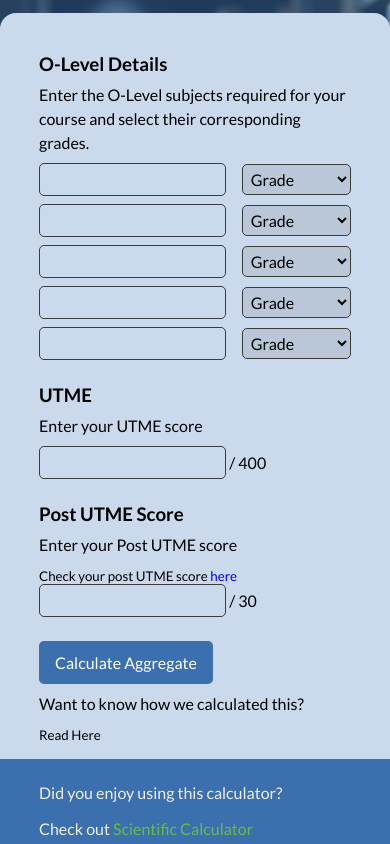
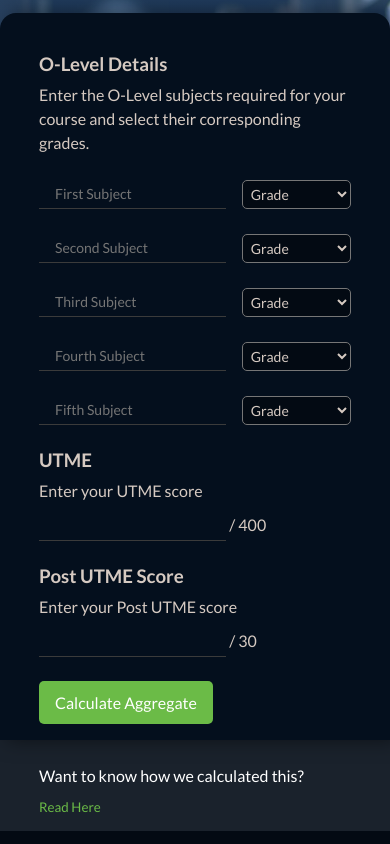
Before and after one commit to steph-crown/aggregate-calculator, a plain HTML site: page index.html in a window 390 px wide. Shown: the part 223-1067 px from the top of the page. Drawn offline with Linux system fonts and the light colour scheme.

Commit message:
done with mobile

```diff
--- a/css/index.css
+++ b/css/index.css
@@ -45,7 +45,8 @@
     nav,
     main,
     footer,
-    aside {
+    aside,
+    #how-to-calculate {
         padding: 0px calc(0.18 * 100vw);
     }
 
@@ -72,16 +73,23 @@
     }
 
     aside {
-        background-color: #cad9ec;
+        background-color: #040f1d;
         border-radius: 16px 16px 0 0;
         padding: 24px initial;
+        box-shadow: 7px 0 20px rgba(0, 0, 0, 0.5);
+        color: rgb(214, 202, 194);
     }
 
-    .flex {
+    .flex,
+    .flexes {
         display: flex;
         align-items: center;
         justify-content: space-between;
         margin: 8px 0;
+    }
+
+    .flex {
+        margin: 24px 0;
     }
 
     nav {
@@ -98,6 +106,8 @@
 
     p {
         margin: 8px 0;
+        font-weight: 400;
+        font-style: normal;
     }
 
     section {
@@ -111,18 +121,27 @@
         border-radius: 5px;
         padding: 6px 16px;
         font-size: 16px;
-        border: 1px solid #3b3b3b;
+        /* border: 1px solid #3b3b3b; */
     }
 
     input {
         width: 60%;
         background: transparent;
+        font-family: Lato;
+        font-weight: 400;
+        font-size: 14px;
+        /* padding: 10px 16px; */
+        border: none;
+        border-bottom: 1px solid #3b3b3b;
+        border-radius: 0;
     }
 
     select {
         width: 35%;
         padding: 4px 4px;
-        background-color: #b9c7d8;
+        background-color: #030a13;
+        font-size: 14px;
+        color: rgb(214, 202, 194);
     }
 
     input:focus {
@@ -133,16 +152,26 @@
         line-height: 24px;
     }
 
+    #how-to-calculate {
+        padding-top: 32px;
+        background-color: #1a222c;
+        color: white;
+    }
+
     button {
-        background-color: #3c6fae;
+        background-color: #6bbb47;
         color: #ffffff;
         border: none;
         padding: 12px 16px;
     }
 
     footer {
-        background-color: #3c6fae;
+        background-color: #030a13;
         color: #efefef;
+    }
+
+    small {
+        color: #6bbb47;
     }
 
     footer h4 {
@@ -168,7 +197,8 @@
         nav,
         main,
         footer,
-        aside {
+        aside,
+        #how-to-calculate {
             padding: 16px calc(0.1 * 100vw);
         }
         .sm-hide {
--- a/index.html
+++ b/index.html
@@ -14,7 +14,7 @@
 
 <body>
     <header class="original">
-        <nav class="flex">
+        <nav class="flexes">
             <div class="flex header">
                 <img src="./assets/unilag-logo.png" alt="Unilag Logo">
                 <h4>Agg <span>Calc</span></h4>
@@ -43,7 +43,7 @@
     </header>
 
     <header class="fake">
-        <nav class="flex">
+        <nav class="flexes">
             <div class="flex header">
                 <img src="./assets/unilag-logo.png" alt="Unilag Logo">
                 <h4>Agg <span>Calc</span></h4>
@@ -79,24 +79,24 @@
             </p>
             <form>
                 <div class="flex">
-                    <input type="text" name="first-input" />
+                    <input type="text" name="first-input" placeholder="First Subject" />
                     <select name="first-select">
                         </select>
                 </div>
                 <div class="flex">
-                    <input type="text" name="second-input" />
+                    <input type="text" name="second-input" placeholder="Second Subject" />
                     <select name="second-select"></select>
                 </div>
                 <div class="flex">
-                    <input type="text" name="third-input" />
+                    <input type="text" name="third-input" placeholder="Third Subject" />
                     <select name="third-select"></select>
                 </div>
                 <div class="flex">
-                    <input type="text" name="fourth-input" />
+                    <input type="text" name="fourth-input" placeholder="Fourth Subject" />
                     <select name="fourth-select"></select>
                 </div>
                 <div class="flex">
-                    <input type="text" name="fifth-input" />
+                    <input type="text" name="fifth-input" placeholder="Fifth Subject" />
                     <select name="fifth-select"></select>
                 </div>
             </form>
@@ -111,7 +111,7 @@
         <section>
             <h3>Post UTME Score</h3>
             <p>Enter your Post UTME score</p>
-            <small>Check your post UTME score <a href="https://putme.unilag.edu.ng" class="body-link">here</a></small>
+
             <input type="number" name="post-utme-score-input" /> / 30
         </section>
 
@@ -119,11 +119,12 @@
 
         <div class="aggregate-result"></div>
 
-        <div id="how-to-calculate">
-            <p>Want to know how we calculated this?</p>
-            <small>Read Here</small>
-        </div>
+
     </aside>
+    <div id="how-to-calculate">
+        <p>Want to know how we calculated this?</p>
+        <small>Read Here</small>
+    </div>
 
 
 
```
